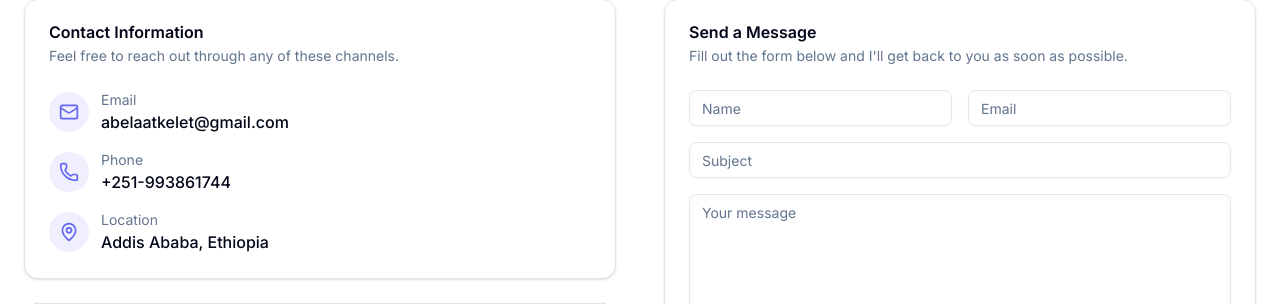
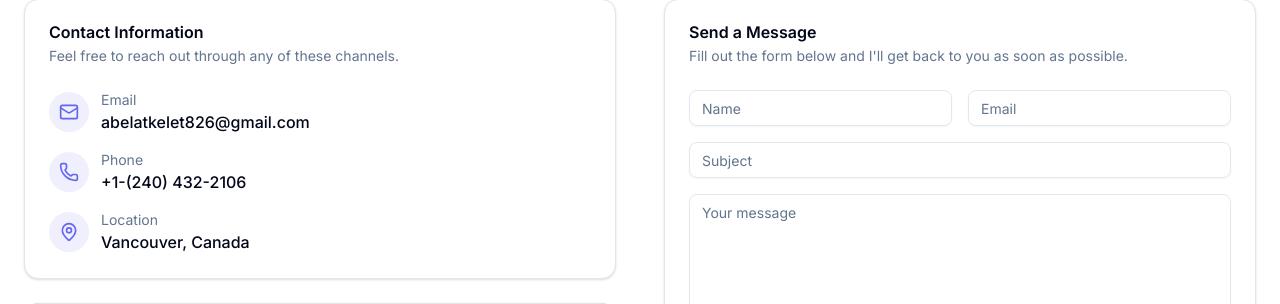
Before and after one commit to abelxo19/porifolio-site, a Next.js app: page / in a window 1280 px wide. Shown: the part 3284-3588 px from the top of the page. Built offline with nearby package versions, Linux system fonts and the light colour scheme; no server answers.

Commit message:
Update contact information in contact.tsx

```diff
--- a/components/contact.tsx
+++ b/components/contact.tsx
@@ -89,7 +89,7 @@ export default function Contact() {
                   </div>
                   <div>
                     <p className="text-sm text-muted-foreground">Email</p>
-                    <p className="font-medium">abelaatkelet@gmail.com</p>
+                    <p className="font-medium">abelatkelet826@gmail.com</p>
                   </div>
                 </div>
                 <div className="flex items-center gap-3">
@@ -98,7 +98,7 @@ export default function Contact() {
                   </div>
                   <div>
                     <p className="text-sm text-muted-foreground">Phone</p>
-                    <p className="font-medium">+251-993861744</p>
+                    <p className="font-medium">+1-(240) 432-2106</p>
                   </div>
                 </div>
                 <div className="flex items-center gap-3">
@@ -107,7 +107,7 @@ export default function Contact() {
                   </div>
                   <div>
                     <p className="text-sm text-muted-foreground">Location</p>
-                    <p className="font-medium">Addis Ababa, Ethiopia</p>
+                    <p className="font-medium">Vancouver, Canada</p>
                   </div>
                 </div>
               </CardContent>
```
